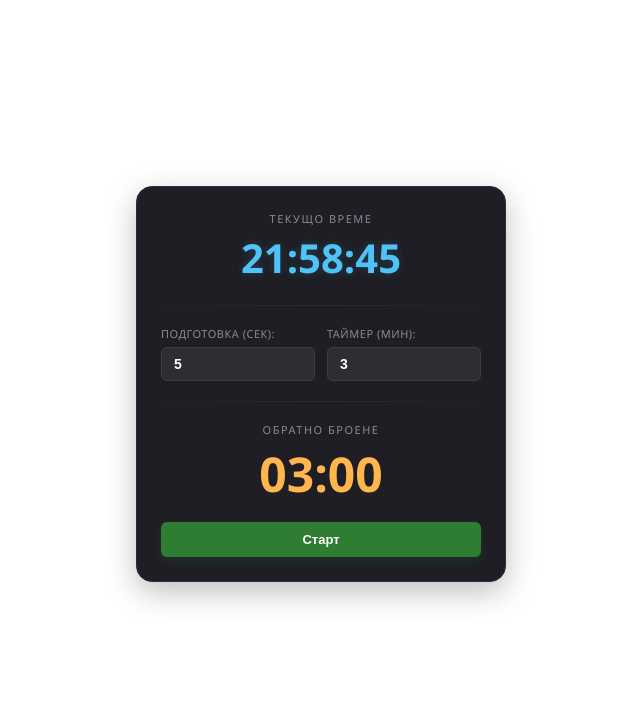
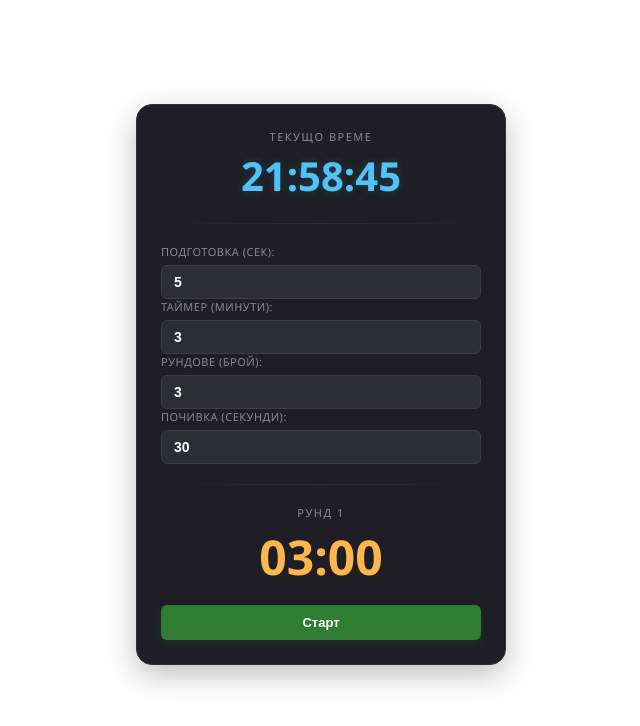
Before and after one commit to BogdanChulakov/RadnomTimer, an Angular app: page / in a window 1280 px wide. Shown: the top 726 px of the page, without its empty margins (319-959 px from the left). Built offline with nearby package versions, Linux system fonts and the light colour scheme.

Commit message:
add rounds in timer

```diff
--- a/src/app/components/watch-component/watch-component.html
+++ b/src/app/components/watch-component/watch-component.html
@@ -7,14 +7,22 @@
 
   <div class="divider"></div>
 
-  <div class="settings-section">
+  <div class="settings-grid">
     <div class="input-group">
       <label>Подготовка (сек):</label>
-      <input type="number" [(ngModel)]="prepareTimeInput" (ngModelChange)="updateDefaultDisplay()" [disabled]="isResultShown" min="0" max="60">
+      <input type="number" [(ngModel)]="prepareTimeInput" (ngModelChange)="updateDefaultDisplay()" [disabled]="isResultShown" min="0">
     </div>
     <div class="input-group">
-      <label>Таймер (мин):</label>
-      <input type="number" [(ngModel)]="mainTimeInput" (ngModelChange)="updateDefaultDisplay()" [disabled]="isResultShown" min="1" max="60">
+      <label>Таймер (минути):</label>
+      <input type="number" [(ngModel)]="mainTimeInput" (ngModelChange)="updateDefaultDisplay()" [disabled]="isResultShown" min="1">
+    </div>
+    <div class="input-group">
+      <label>Рундове (брой):</label>
+      <input type="number" [(ngModel)]="roundsInput" [disabled]="isResultShown" min="1">
+    </div>
+    <div class="input-group">
+      <label>Почивка (секунди):</label>
+      <input type="number" [(ngModel)]="restTimeInput" [disabled]="isResultShown" min = "0">
     </div>
   </div>
 
@@ -22,15 +30,21 @@
 
   <div class="timer-section">
     <span class="label">
-      {{ isPreparing ? 'Приготви се...' : (isPaused ? 'На Пауза' : 'Обратно броене') }}
+      {{ isPreparing ? 'Приготви се...' : (isResting ? 'ПОЧИВКА!' : 'РУНД ' + currentRound) }}
     </span>
 
-    <h2 class="timer-display" [class.preparing]="isPreparing" [class.paused]="isPaused">
+    <h2 class="timer-display"
+        [class.preparing]="isPreparing"
+        [class.resting]="isResting"
+        [class.paused]="isPaused">
       {{ displayValue }}
     </h2>
 
+    <div class="rounds-indicator" *ngIf="isResultShown">
+      Рунд: {{ currentRound }} / {{ roundsInput }}
+    </div>
+
     <div class="controls-container">
-
       <button *ngIf="!isResultShown || isPaused" class="btn btn-start" (click)="startTimer()">
         {{ isPaused ? 'Продължи' : 'Старт' }}
       </button>
@@ -46,7 +60,6 @@
       <button *ngIf="isResultShown" class="btn btn-restart" (click)="restartTimer()">
         Рестарт
       </button>
-
     </div>
   </div>
 
--- a/src/app/components/watch-component/watch-component.ts
+++ b/src/app/components/watch-component/watch-component.ts
@@ -14,60 +14,56 @@ import { map, switchMap, startWith } from 'rxjs/operators';
 export class WatchComponent implements OnInit, OnDestroy {
   currentTime$!: Observable<Date>;
 
+  // Полета за настройки от потребителя
   prepareTimeInput: number = 5;
-  mainTimeInput: number = 3;
+  mainTimeInput: number = 3; // в минути
+  roundsInput: number = 3;    // НОВО: Брой рундове
+  restTimeInput: number = 30; // НОВО: Почивка в секунди
 
+  // Състояния за интерфейса
   isPreparing: boolean = false;
+  isResting: boolean = false; // НОВО: Дали сме в почивка
   isPaused: boolean = false;
   isResultShown: boolean = false;
+  currentRound: number = 1;   // НОВО: Текущ рунд
 
-  private totalTicks: number = 0;
+  // Вътрешни променливи за времето
   private currentTick: number = 0;
+  private phaseSecondsLeft: number = 0;
+  private currentPhase: 'prepare' | 'work' | 'rest' = 'prepare';
+
   private isRunning$ = new BehaviorSubject<boolean>(false);
   displayValue: string = '03:00';
   private timerSubscription!: Subscription;
 
-  // --- ДЕФИНИРАНЕ НА ЗВУЦИТЕ ---
-  // 1. Повтарящ се звук за подготовка (ще го пуснем и ще свири през цялото време)
-  private prepareTickSound = new Audio('https://actions.google.com/sounds/v1/alarms/digital_watch_alarm_long.ogg');
-
-  // 2. Единична чиста камбана/гонг за старта на таймера
+  // Звукови ефекти
+  private prepareTickSound = new Audio('https://actions.google.com/sounds/v1/alarms/beep_short.ogg');
   private startBellSound = new Audio('https://actions.google.com/sounds/v1/transportation/ship_bell.ogg');
-
-  // 3. Единична камбана/сигнал за финала
-  private endBellSound = new Audio('https://actions.google.com/sounds/v1/transportation/ship_bell.ogg');
+  private endBellSound = new Audio('https://actions.google.com/sounds/v1/alarms/clock_chime.ogg');
 
   ngOnInit() {
-  // 1. Настройваме силата на звука на всички ефекти на максимум (1.0)
-  this.prepareTickSound.volume = 1.0;
-  this.startBellSound.volume = 1.0;
-  this.endBellSound.volume = 1.0;
-
-  // 2. Зареждаме новите кратки звуци предварително в паметта на браузъра
-  this.prepareTickSound.load();
-  this.startBellSound.load();
-  this.endBellSound.load();
-
-  // 3. Часовникът в реално време (най-отгоре)
     this.currentTime$ = interval(1000).pipe(
       startWith(0),
       map(() => new Date())
     );
 
-  // 4. Главната RxJS машина, която управлява старта и паузата
     this.timerSubscription = this.isRunning$.pipe(
       switchMap(running => running ? interval(1000) : NEVER)
     ).subscribe(() => {
       this.tick();
     });
 
-  // 5. Инициализиране на първоначалния дисплей
+    this.prepareTickSound.load();
+    this.startBellSound.load();
+    this.endBellSound.load();
+
     this.updateDefaultDisplay();
   }
 
   updateDefaultDisplay() {
     if (!this.isResultShown) {
       this.displayValue = `${this.mainTimeInput.toString().padStart(2, '0')}:00`;
+      this.currentRound = 1;
     }
   }
 
@@ -75,114 +71,114 @@ ngOnInit() {
     if (this.isPaused) {
       this.isPaused = false;
       this.isRunning$.next(true);
-      // Ако сме паузирали по време на подготовка, пускаме звука пак
-      if (this.isPreparing) {
-        this.prepareTickSound.play().catch(err => console.log(err));
-      }
       return;
     }
 
-    const totalStartSeconds = this.mainTimeInput * 60;
-    this.totalTicks = this.prepareTimeInput + totalStartSeconds;
-    this.currentTick = 0;
-
+    // Инициализиране на изцяло нова тренировка
     this.isResultShown = true;
     this.isPaused = false;
-    this.isPreparing = this.prepareTimeInput > 0;
+    this.currentRound = 1;
 
-    // СТАРТ НА ПОДГОТОВКАТА: Пускаме звука да свири непрекъснато
-    if (this.isPreparing) {
-      this.prepareTickSound.currentTime = 0;
-      this.prepareTickSound.play().catch(err => console.log(err));
+    if (this.prepareTimeInput > 0) {
+      this.currentPhase = 'prepare';
+      this.phaseSecondsLeft = this.prepareTimeInput;
+      this.isPreparing = true;
+      this.isResting = false;
+      this.playSound(this.prepareTickSound);
     } else {
-      // Ако потребителят е избрал 0 секунди подготовка, директно удряме стартовата камбана
+      this.currentPhase = 'work';
+      this.phaseSecondsLeft = this.mainTimeInput * 60;
+      this.isPreparing = false;
+      this.isResting = false;
       this.playSound(this.startBellSound);
     }
 
-    this.calculateDisplay(this.currentTick);
+    this.formatDisplay();
     this.isRunning$.next(true);
   }
 
   private tick() {
-  this.currentTick++;
+    this.phaseSecondsLeft--;
 
-  // 1. Докато сме във фаза подготовка, пускаме краткото пиукане
-  if (this.currentTick < this.prepareTimeInput) {
+    // Логика за управление на звуците секунда по секунда
+    if (this.currentPhase === 'prepare' && this.phaseSecondsLeft > 0) {
       this.playSound(this.prepareTickSound);
     }
 
-  // 2. ХВАЩАМЕ ТОЧНИЯ МОМЕНТ: Подготовката свърши, започва рундът!
-  else if (this.currentTick === this.prepareTimeInput) {
-    // СТОП НА ПРЕПАРЕ: Спираме и зануляваме подготвителния звук веднага, за да не прелива в рунда!
-    this.prepareTickSound.pause();
-    this.prepareTickSound.currentTime = 0;
+    // Когато текущата фаза изтече (стигне 0)
+    if (this.phaseSecondsLeft <= 0) {
+      this.stopAllSounds();
 
-    // Пускаме камбаната за старт на рунда
-    this.playSound(this.startBellSound);
+      if (this.currentPhase === 'prepare') {
+        // Преход: От Подготовка към Рунд 1
+        this.currentPhase = 'work';
+        this.phaseSecondsLeft = this.mainTimeInput * 60;
+        this.isPreparing = false;
+        this.playSound(this.startBellSound); // Удря камбана за старт на рунда
+      }
+      else if (this.currentPhase === 'work') {
+        // Рундът е свършил. Има ли още рундове?
+        if (this.currentRound < this.roundsInput) {
+          // Преход: Към Почивка
+          this.currentPhase = 'rest';
+          this.phaseSecondsLeft = this.restTimeInput;
+          this.isResting = true;
+          this.playSound(this.startBellSound); // Удря камбана за край на рунда / начало на почивка
+        } else {
+          // Финал: Всички рундове са завършени
+          this.playSound(this.endBellSound);
+          this.stopTimer();
+          return;
+        }
+      }
+      else if (this.currentPhase === 'rest') {
+        // Преход: От Почивка към следващ Рунд
+        this.currentRound++;
+        this.currentPhase = 'work';
+        this.phaseSecondsLeft = this.mainTimeInput * 60;
+        this.isResting = false;
+        this.playSound(this.startBellSound); // Удря камбана за старт на новия рунд
+      }
     }
 
-  // 3. ФИНАЛ: Когато времето изтече напълно (00:00)
-  if (this.currentTick > this.totalTicks) {
-    this.isRunning$.next(false);
-    this.isResultShown = false;
-
-    // Спираме всичко останало за всеки случай
-    this.prepareTickSound.pause();
-    this.startBellSound.pause();
-
-    // Пускаме финалната камбана
-    this.playSound(this.endBellSound);
-
-    this.updateDefaultDisplay();
-    return;
+    this.formatDisplay();
   }
 
-  this.calculateDisplay(this.currentTick);
+  private formatDisplay() {
+    if (this.currentPhase === 'prepare') {
+      this.displayValue = this.phaseSecondsLeft.toString();
+    } else {
+      const mins = Math.floor(this.phaseSecondsLeft / 60);
+      const secs = this.phaseSecondsLeft % 60;
+      this.displayValue = `${mins.toString().padStart(2, '0')}:${secs.toString().padStart(2, '0')}`;
+    }
   }
 
   private playSound(audio: HTMLAudioElement) {
     audio.currentTime = 0;
-    audio.play().catch(err => console.log('Аудиото е блокирано:', err));
+    audio.play().catch(err => console.log('Аудио блокирано:', err));
   }
 
   private stopAllSounds() {
     this.prepareTickSound.pause();
     this.prepareTickSound.currentTime = 0;
-
     this.startBellSound.pause();
     this.startBellSound.currentTime = 0;
-
     this.endBellSound.pause();
     this.endBellSound.currentTime = 0;
-  }
-
-  private calculateDisplay(tick: number) {
-    if (tick < this.prepareTimeInput) {
-      this.isPreparing = true;
-      const prepLeft = this.prepareTimeInput - tick;
-      this.displayValue = prepLeft.toString();
-    } else {
-      this.isPreparing = false;
-      const currentMainTick = tick - this.prepareTimeInput;
-      const totalStartSeconds = this.mainTimeInput * 60;
-      const secondsLeft = totalStartSeconds - currentMainTick;
-
-      const mins = Math.floor(secondsLeft / 60);
-      const secs = secondsLeft % 60;
-      this.displayValue = `${mins.toString().padStart(2, '0')}:${secs.toString().padStart(2, '0')}`;
-    }
   }
 
   pauseTimer() {
     this.isPaused = true;
     this.isRunning$.next(false);
-    this.prepareTickSound.pause(); // Паузираме фоновия звук, ако спрем по време на подготовка
+    this.stopAllSounds();
   }
 
   stopTimer() {
     this.isRunning$.next(false);
     this.isPaused = false;
     this.isPreparing = false;
+    this.isResting = false;
     this.isResultShown = false;
     this.stopAllSounds();
     this.updateDefaultDisplay();
```
Lines whose indentation alone changed are shown as unchanged.
